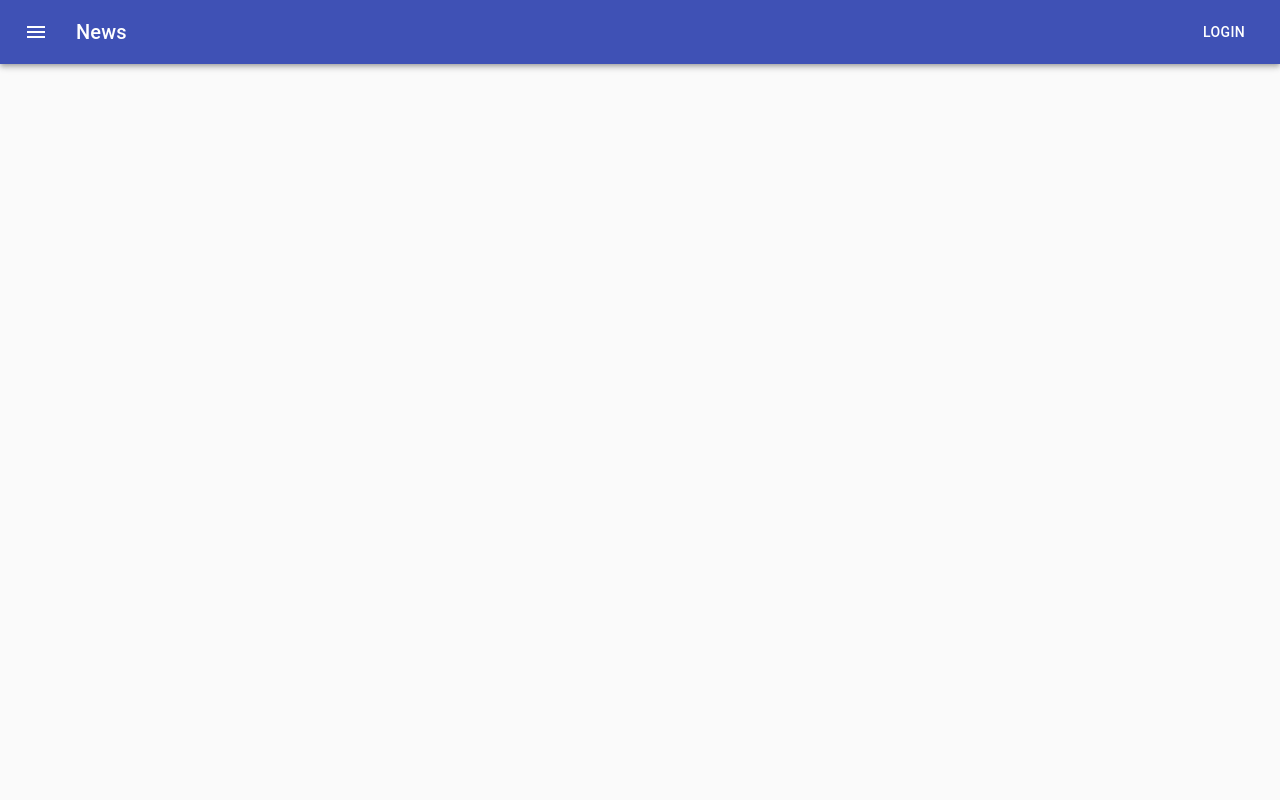
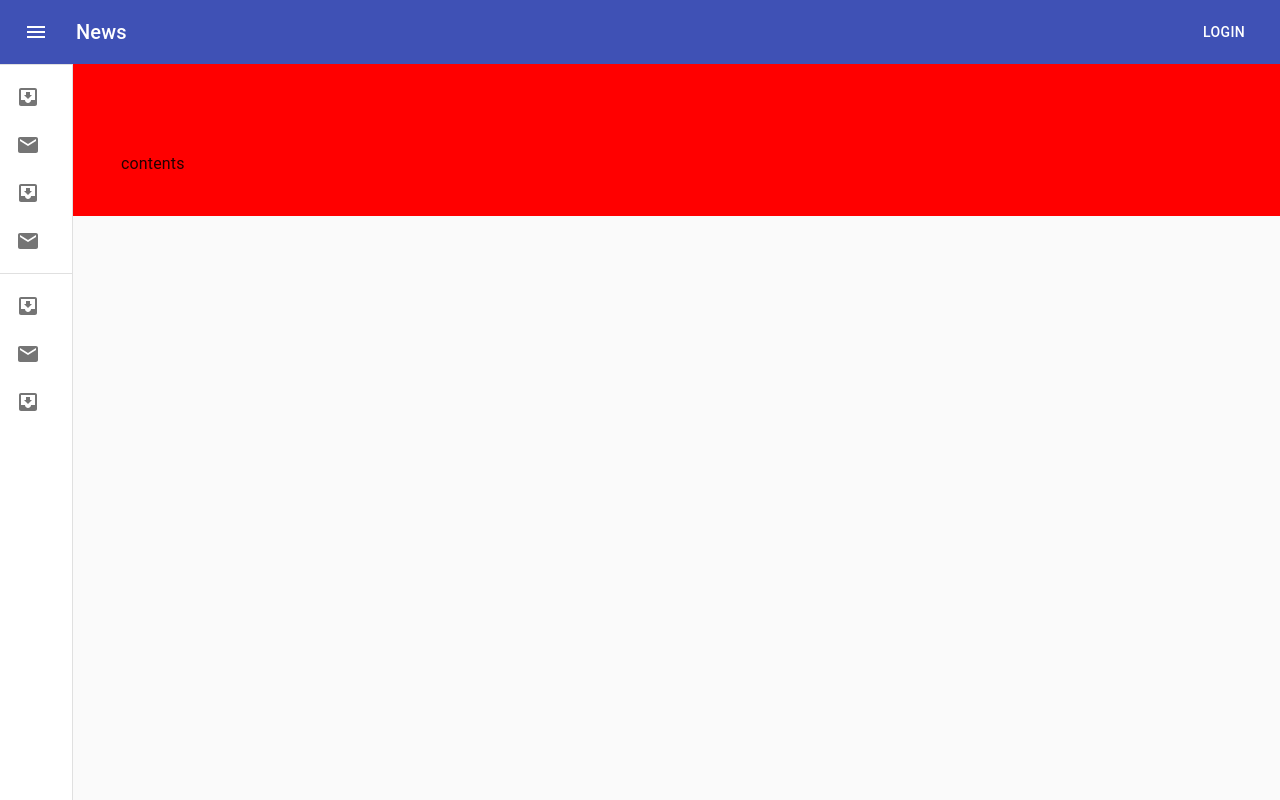
Before and after one commit to hkdream880/react-home-ts, a React app: page / in a window 1280 px wide. Built offline with nearby package versions, Linux system fonts and the light colour scheme.

Commit message:
DO: add left menu

```diff
--- a/package.json
+++ b/package.json
@@ -22,6 +22,7 @@
     "@types/react-redux": "^7.1.9",
     "@types/react-router-dom": "^5.1.6",
     "axios": "^0.20.0",
+    "clsx": "^1.1.1",
     "dotenv": "^8.2.0",
     "react": "^16.14.0",
     "react-dom": "^16.14.0",
--- a/src/app.tsx
+++ b/src/app.tsx
@@ -2,12 +2,19 @@
 import * as React from 'react'
 import { hot } from 'react-hot-loader/root'
 import CssBaseline from '@material-ui/core/CssBaseline'
+// import Typography from '@material-ui/core/Typography'
+import Container from '@material-ui/core/Container'
 import Header from './components/header'
+import LeftMenu from './components/leftMenu'
 
 const App: React.FC = () => (
   <>
     <CssBaseline />
     <Header />
+    <Container style={{ background: 'red' }}>
+      <LeftMenu />
+    </Container>
+
   </>
 )
 
--- /dev/null
+++ b/src/components/leftMenu.tsx
@@ -0,0 +1,180 @@
+// eslint-disable-next-line no-use-before-define
+import * as React from 'react'
+import clsx from 'clsx'
+import {
+  createStyles, makeStyles, useTheme, Theme,
+} from '@material-ui/core/styles'
+import Drawer from '@material-ui/core/Drawer'
+import AppBar from '@material-ui/core/AppBar'
+import Toolbar from '@material-ui/core/Toolbar'
+import List from '@material-ui/core/List'
+import CssBaseline from '@material-ui/core/CssBaseline'
+import Typography from '@material-ui/core/Typography'
+import Divider from '@material-ui/core/Divider'
+import IconButton from '@material-ui/core/IconButton'
+import MenuIcon from '@material-ui/icons/Menu'
+import ChevronLeftIcon from '@material-ui/icons/ChevronLeft'
+import ChevronRightIcon from '@material-ui/icons/ChevronRight'
+import ListItem from '@material-ui/core/ListItem'
+import ListItemIcon from '@material-ui/core/ListItemIcon'
+import ListItemText from '@material-ui/core/ListItemText'
+import InboxIcon from '@material-ui/icons/MoveToInbox'
+import MailIcon from '@material-ui/icons/Mail'
+
+const drawerWidth = 240
+
+const useStyles = makeStyles((theme: Theme) => {
+  console.log(theme)
+  return createStyles({
+    root: {
+      display: 'flex',
+    },
+    appBar: {
+      zIndex: theme.zIndex.drawer + 1,
+      transition: theme.transitions.create(['width', 'margin'], {
+        easing: theme.transitions.easing.sharp,
+        duration: theme.transitions.duration.leavingScreen,
+      }),
+    },
+    appBarShift: {
+      marginLeft: drawerWidth,
+      width: `calc(100% - ${drawerWidth}px)`,
+      transition: theme.transitions.create(['width', 'margin'], {
+        easing: theme.transitions.easing.sharp,
+        duration: theme.transitions.duration.enteringScreen,
+      }),
+    },
+    menuButton: {
+      marginRight: 36,
+    },
+    hide: {
+      display: 'none',
+    },
+    drawer: {
+
+      width: drawerWidth,
+      flexShrink: 0,
+      whiteSpace: 'nowrap',
+    },
+    drawerOpen: {
+      width: drawerWidth,
+      transition: theme.transitions.create('width', {
+        easing: theme.transitions.easing.sharp,
+        duration: theme.transitions.duration.enteringScreen,
+      }),
+      top: '64px',
+    },
+    drawerClose: {
+      transition: theme.transitions.create('width', {
+        easing: theme.transitions.easing.sharp,
+        duration: theme.transitions.duration.leavingScreen,
+      }),
+      overflowX: 'hidden',
+      width: theme.spacing(7) + 1,
+      [theme.breakpoints.up('sm')]: {
+        width: theme.spacing(9) + 1,
+      },
+      top: '64px',
+    },
+    toolbar: {
+      display: 'flex',
+      alignItems: 'center',
+      justifyContent: 'flex-end',
+      padding: theme.spacing(0, 1),
+      // necessary for content to be below app bar
+      ...theme.mixins.toolbar,
+    },
+    content: {
+      flexGrow: 1,
+      padding: theme.spacing(3),
+    },
+  })
+})
+
+const LeftMenu:React.FC = ():React.ReactElement => {
+  const classes = useStyles()
+  const theme = useTheme()
+  const [open, setOpen] = React.useState(false)
+
+  const handleDrawerOpen = () => {
+    setOpen(true)
+  }
+
+  const handleDrawerClose = () => {
+    setOpen(false)
+  }
+
+  return (
+    <div className={classes.root}>
+      <CssBaseline />
+      {/* <AppBar
+        position="fixed"
+        className={clsx(classes.appBar, {
+          [classes.appBarShift]: open,
+        })}
+      >
+        <Toolbar>
+          <IconButton
+            color="inherit"
+            aria-label="open drawer"
+            onClick={handleDrawerOpen}
+            edge="start"
+            className={clsx(classes.menuButton, {
+              [classes.hide]: open,
+            })}
+          >
+            <MenuIcon />
+          </IconButton>
+          <Typography variant="h6" noWrap>
+            Mini variant drawer
+          </Typography>
+        </Toolbar>
+      </AppBar> */}
+      <Drawer
+        variant="permanent"
+        className={clsx(classes.drawer, {
+          [classes.drawerOpen]: open,
+          [classes.drawerClose]: !open,
+        })}
+        classes={{
+          paper: clsx({
+            [classes.drawerOpen]: open,
+            [classes.drawerClose]: !open,
+          }),
+        }}
+      >
+        {/* <div className={classes.toolbar}>
+          <IconButton onClick={handleDrawerClose}>
+            {theme.direction === 'rtl' ? <ChevronRightIcon /> : <ChevronLeftIcon />}
+          </IconButton>
+        </div> */}
+        <Divider />
+        <List>
+          {['Inbox', 'Starred', 'Send email', 'Drafts'].map((text, index) => (
+            <ListItem button key={text}>
+              <ListItemIcon>{index % 2 === 0 ? <InboxIcon /> : <MailIcon />}</ListItemIcon>
+              <ListItemText primary={text} />
+            </ListItem>
+          ))}
+        </List>
+        <Divider />
+        <List>
+          {['All mail', 'Trash', 'Spam'].map((text, index) => (
+            <ListItem button key={text}>
+              <ListItemIcon>{index % 2 === 0 ? <InboxIcon /> : <MailIcon />}</ListItemIcon>
+              <ListItemText primary={text} />
+            </ListItem>
+          ))}
+        </List>
+      </Drawer>
+      <main className={classes.content}>
+        <div className={classes.toolbar} />
+        <Typography paragraph>
+          contents
+        </Typography>
+      </main>
+    </div>
+  )
+}
+
+export default LeftMenu
--- a/src/index.html
+++ b/src/index.html
@@ -1,5 +1,5 @@
 <!DOCTYPE html>
-<html lang="en">
+<html lang="ko">
 <head>
     <meta charset="UTF-8">
     <meta name="viewport" content="width=device-width, initial-scale=1.0">
```
Also changed, not shown: 2 other files (tests, documents, lock files or other folders).
